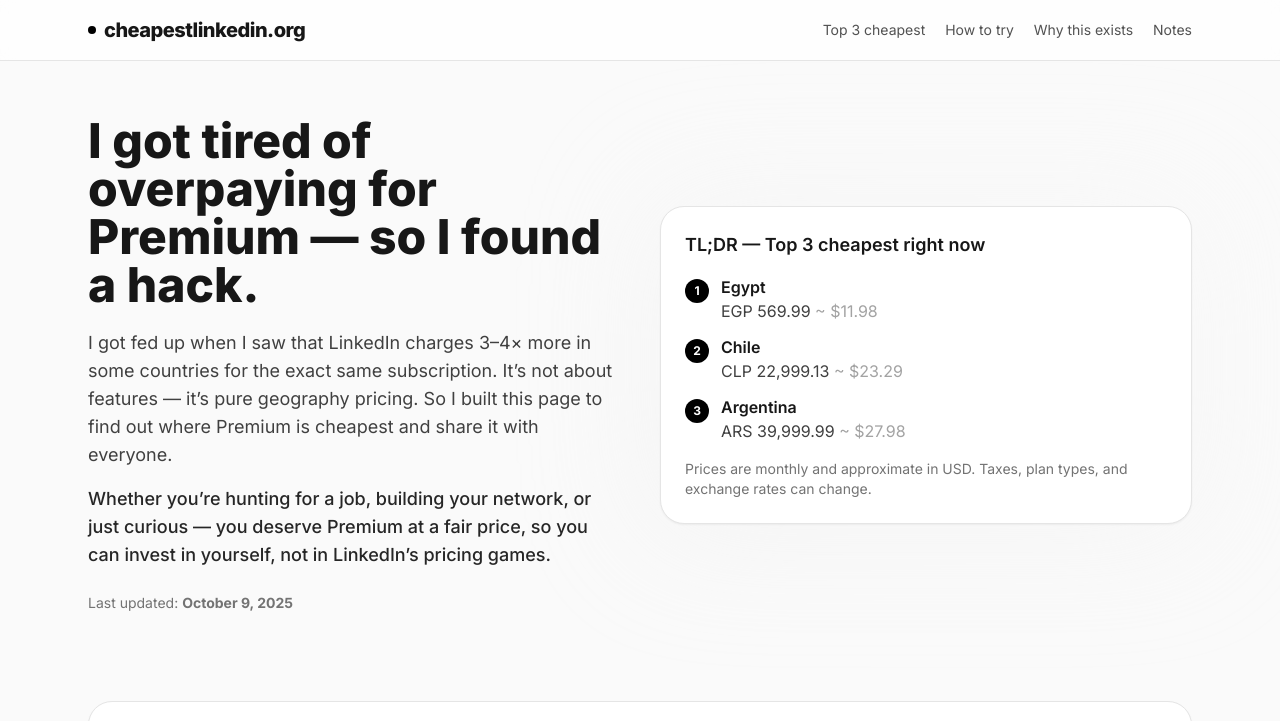
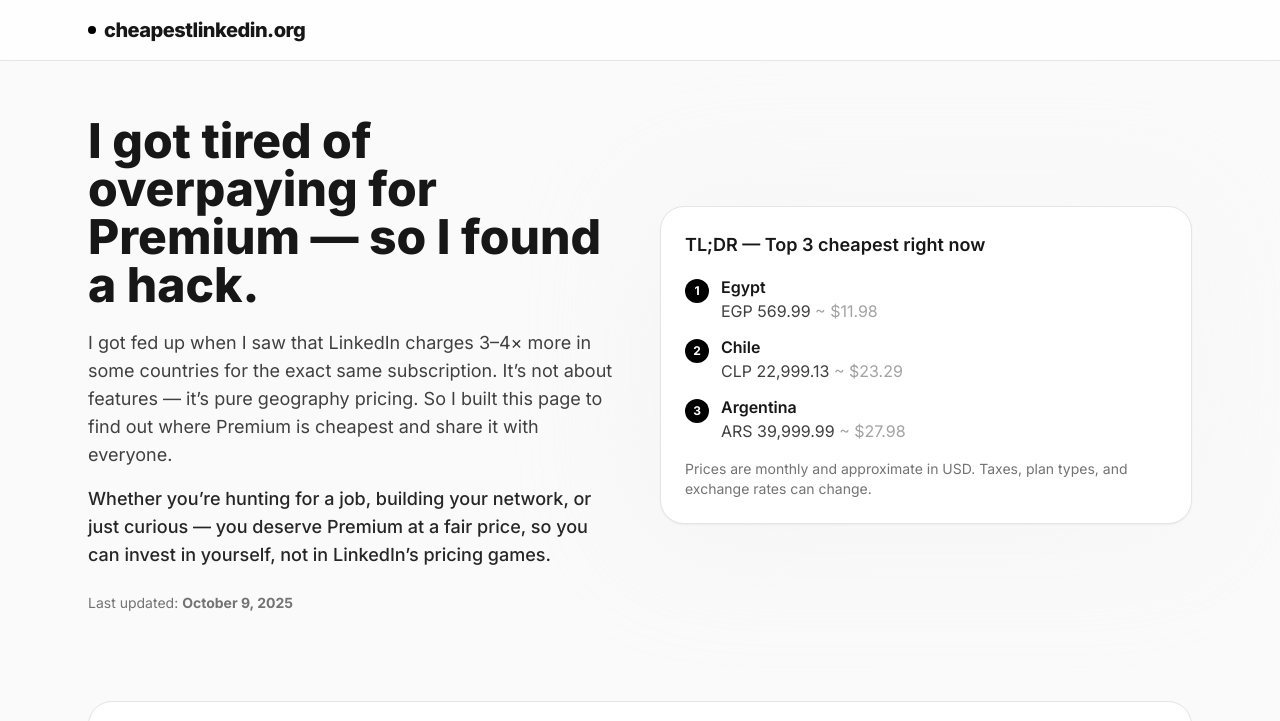
Before and after one commit to dima-sayankin/cheapestlinkedin.org, a plain HTML site: page index.html in a window 1280 px wide. Shown: the top 721 px of the page. Drawn offline with nearby package versions, Linux system fonts and the light colour scheme.

Commit message:
Removed top menu bar

```diff
--- a/index.html
+++ b/index.html
@@ -26,12 +26,6 @@
         <span class="inline-block w-2 h-2 rounded-full bg-black"></span>
         cheapestlinkedin.org
       </a>
-      <nav class="text-sm text-neutral-600">
-        <a href="#prices" class="hover:text-black mr-4">Top 3 cheapest</a>
-        <a href="#how" class="hover:text-black mr-4">How to try</a>
-        <a href="#why" class="hover:text-black mr-4">Why this exists</a>
-        <a href="#notes" class="hover:text-black">Notes</a>
-      </nav>
     </div>
   </header>
 
```
